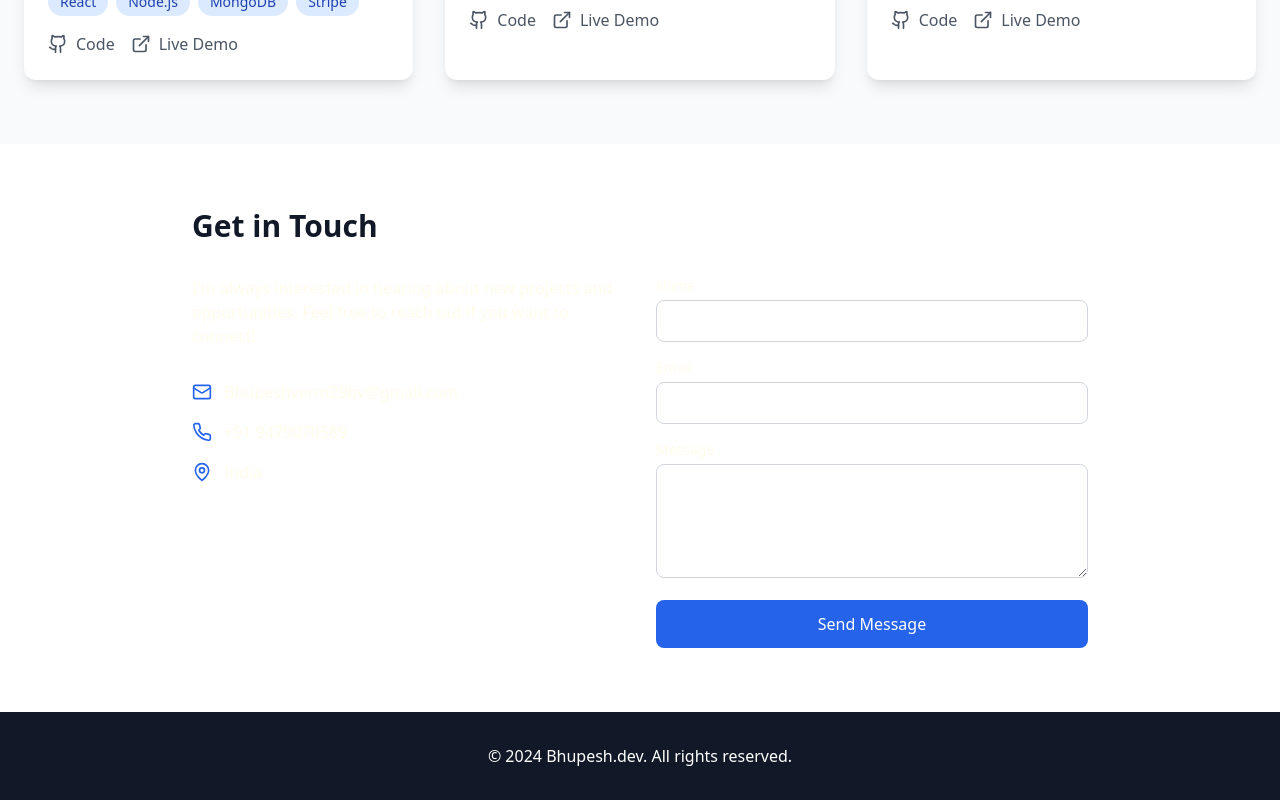
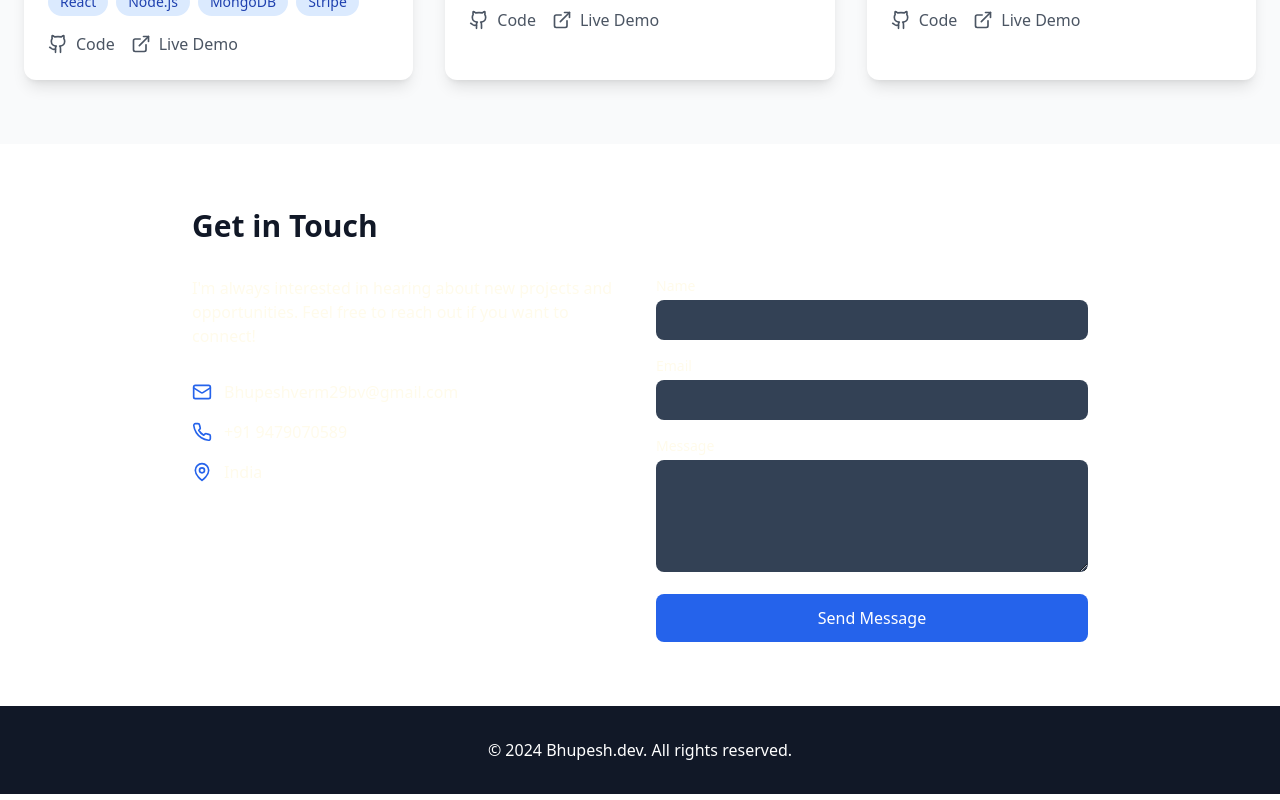
Before and after one commit to bv29/BV-portfolio, a React (Vite) app: page / in a window 1280 px wide. Shown: the part 1048-1848 px from the top of the page. Built offline with nearby package versions, Linux system fonts and the light colour scheme.

Commit message:
txt color change

```diff
--- a/src/components/Contact.tsx
+++ b/src/components/Contact.tsx
@@ -102,7 +102,7 @@ export default function Contact() {
             </div>
             <form onSubmit={handleSubmit} className="space-y-4">
               <div>
-                <label htmlFor="name" className="block text-sm font-medium text-amber-50	 mb-1">
+                <label htmlFor="name" className="block text-sm font-medium text-amber-50 mb-1">
                   Name
                 </label>
                 <input
@@ -111,7 +111,7 @@ export default function Contact() {
                   value={formData.name}
                   onChange={handleChange}
                   required
-                  className="w-full px-4 py-2 border border-gray-300 rounded-lg focus:ring-2 focus:ring-blue-500 focus:border-transparent"
+                  className="w-full px-4 py-2 text-slate-100	 bg-slate-700	 rounded-lg focus:ring-2 focus:ring-blue-500 focus:border-transparent"
                 />
               </div>
               <div>
@@ -124,7 +124,7 @@ export default function Contact() {
                   value={formData.email}
                   onChange={handleChange}
                   required
-                  className="w-full px-4 py-2 border border-gray-300 rounded-lg focus:ring-2 focus:ring-blue-500 focus:border-transparent"
+                  className="w-full px-4 py-2 text-slate-100	 bg-slate-700	 rounded-lg focus:ring-2 focus:ring-blue-500 focus:border-transparent"
                 />
               </div>
               <div>
@@ -137,7 +137,7 @@ export default function Contact() {
                   onChange={handleChange}
                   required
                   rows={4}
-                  className="w-full px-4 py-2 border border-gray-300 rounded-lg focus:ring-2 focus:ring-blue-500 focus:border-transparent"
+                  className="w-full px-4 py-2 text-slate-100	 bg-slate-700	 rounded-lg focus:ring-2 focus:ring-blue-500 focus:border-transparent"
                 ></textarea>
               </div>
               <button
```
